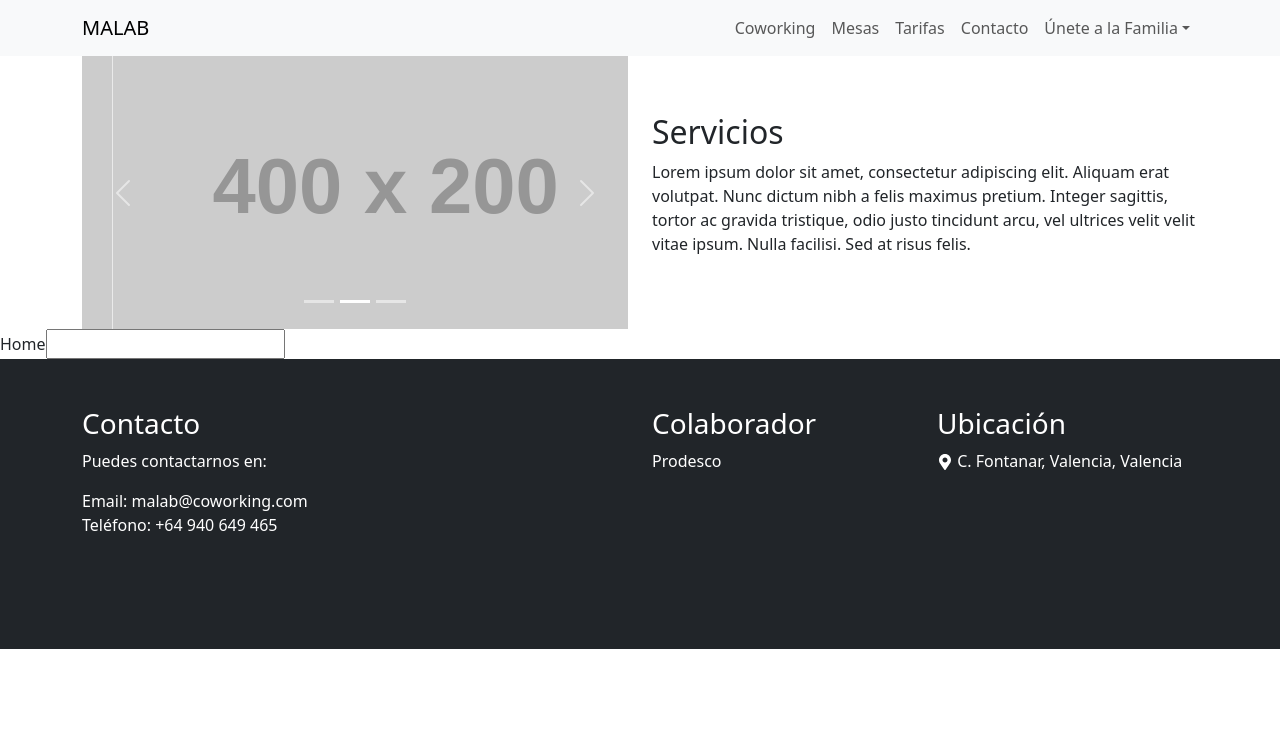
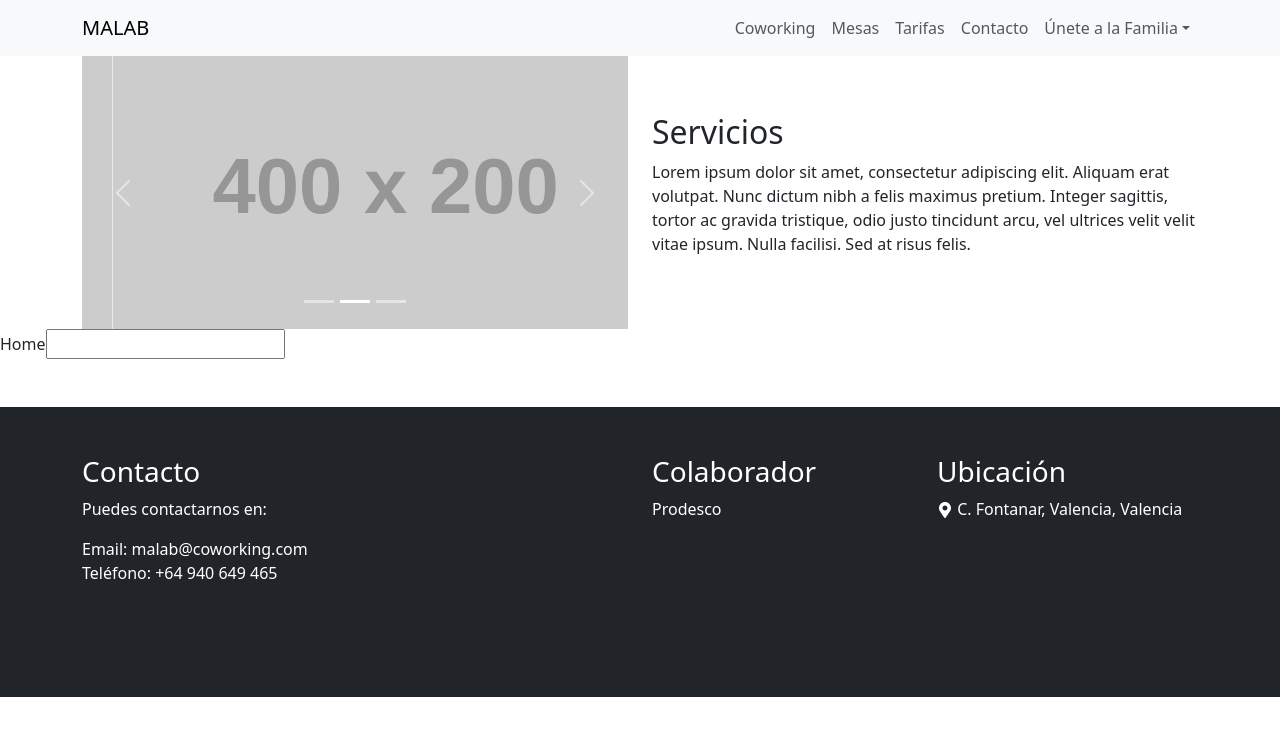
Before and after one commit to MarioAAT/mat-geekhubs-fsd-frontend-malab, a React (Vite) app in the folder Front_MALAB/: page / in a window 1280 px wide. Shown: the top 736 px of the page. Built offline with nearby package versions, Linux system fonts and the light colour scheme; a web font is replaced by a local one.

Commit message:
Se hicieron mejoras a nivel estilos es Footer, aun falta personalizarlo mas

```diff
--- a/Front_MALAB/src/components/Footer.jsx
+++ b/Front_MALAB/src/components/Footer.jsx
@@ -5,7 +5,7 @@ import { FaMapMarkerAlt } from 'react-icons/fa'
 
 export const Footer = () => {
     return (
-        <footer className="bg-dark text-white py-5">
+        <footer className="bg-dark text-white py-5 mt-5">
         <Container>
             <Row>
             <Col md={6}>
```
